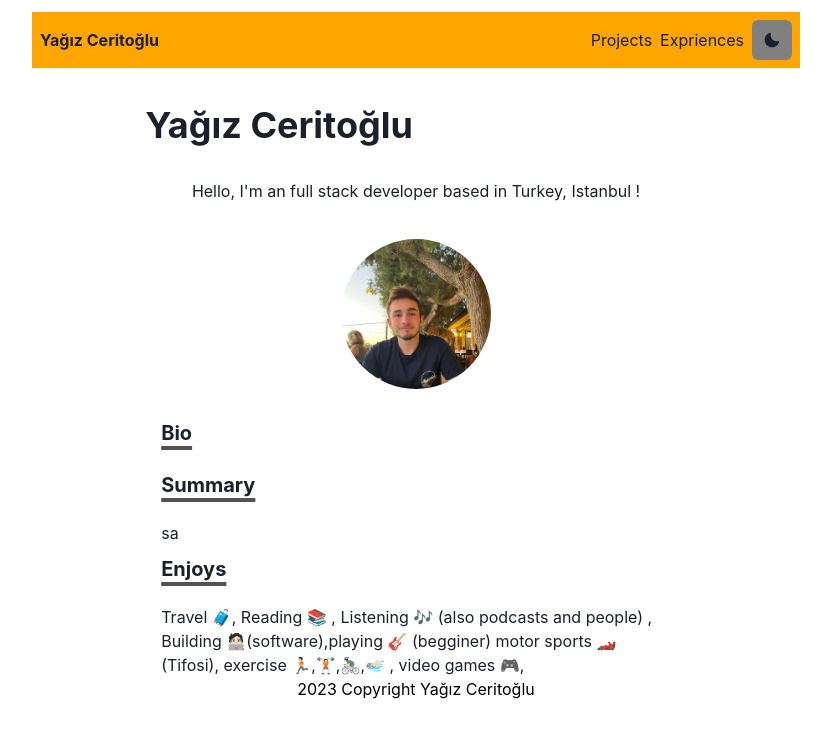
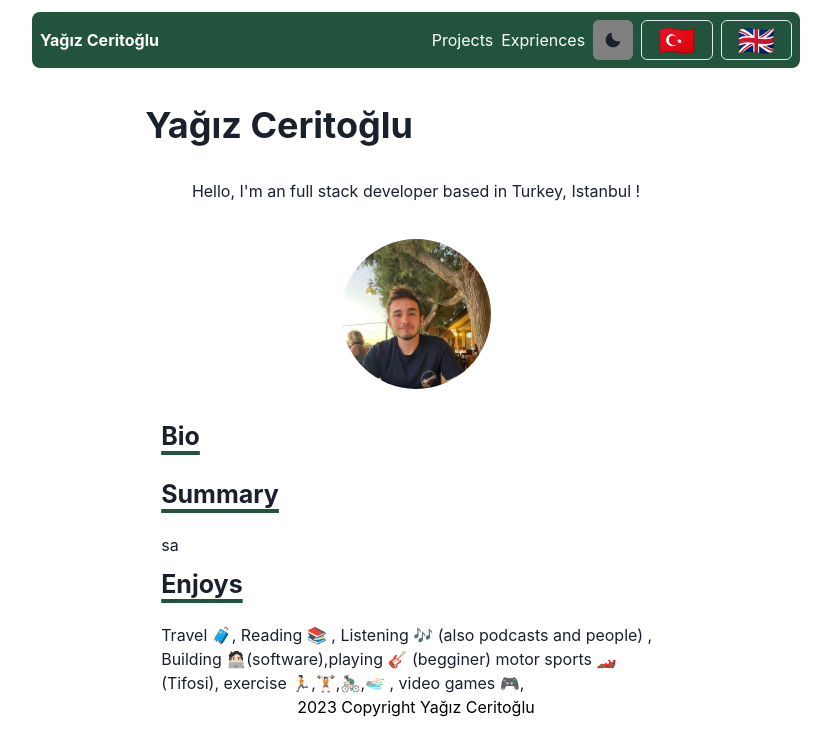
Before and after one commit to yagiz2000/personal-website-next.js, a Next.js app: page / in a window 1280 px wide. Shown: the top 756 px of the page, without its empty margins (224-1055 px from the left). Built offline with nearby package versions, Linux system fonts and the light colour scheme.

Commit message:
refactor: component styles

```diff
--- a/src/components/mobile-menu.js
+++ b/src/components/mobile-menu.js
@@ -14,10 +14,7 @@ export default function MobileMenu() {
     <>
       <Box display={{ base: "inline-block", md: "none" }}>
         <Menu>
-          <MenuButton
-            as={Button}
-            colorScheme={useColorModeValue("gray", "orange")}
-          >
+          <MenuButton as={Button}>
             <HamburgerIcon />
           </MenuButton>
           <MenuList>
--- a/src/components/navbar.js
+++ b/src/components/navbar.js
@@ -11,6 +11,7 @@ import {
 } from "@chakra-ui/react";
 import ThemeTogglerButton from "@/components/theme-toggler-button";
 import MobileMenu from "@/components/mobile-menu";
+import FlagMenu from "./flag-menu";
 
 export default function Navbar() {
   return (
@@ -27,8 +28,10 @@ export default function Navbar() {
           <Container
             display="flex"
             justifyContent="space-between"
+            bg="green.800"
+            color="white"
+            borderRadius="lg"
             alignItems="center"
-            bg="orange"
             maxW="container.md"
             p={2}
           >
@@ -49,6 +52,7 @@ export default function Navbar() {
 
               <ThemeTogglerButton></ThemeTogglerButton>
               <MobileMenu></MobileMenu>
+              <FlagMenu></FlagMenu>
             </Stack>
           </Container>
         </Box>
--- a/src/lib/chakra.js
+++ b/src/lib/chakra.js
@@ -5,9 +5,9 @@ const components = {
     variants: {
       "section-title": {
         textDecoration: "underline",
-        fontSize: 20,
+        fontSize: 25,
         textUnderlineOffset: 6,
-        textDecorationColor: "#525252",
+        textDecorationColor: "green.800",
         textDecorationThickness: 4,
         marginTop: 3,
         marginBottom: 4,
```
